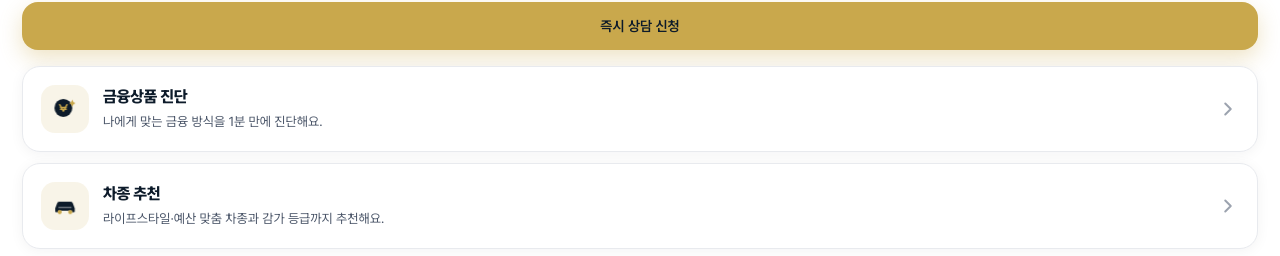
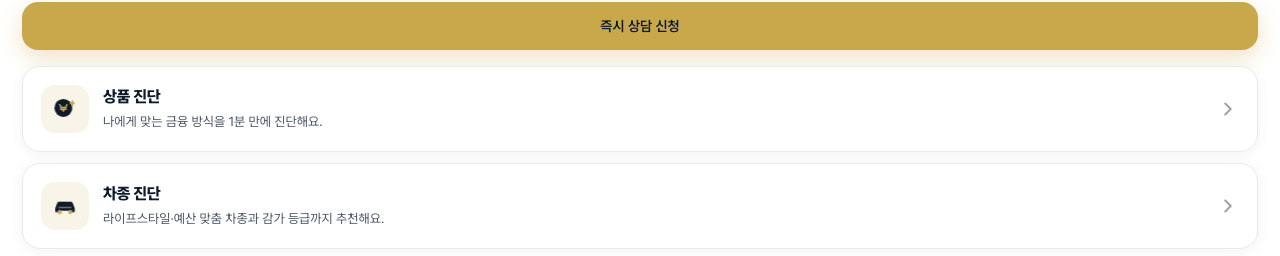
Before and after one commit to iori21y-ops/cadam, a Next.js app: page /diagnosis-preview in a window 1280 px wide. Shown: the part 438-694 px from the top of the page. Built offline with nearby package versions, Linux system fonts and the light colour scheme; no server answers.

Commit message:
AI진단 허브 카드명 변경(상품/차종 진단) + 차종 진단 푸터 제거

```diff
--- a/src/app/(redesign)/diagnosis-preview/page.tsx
+++ b/src/app/(redesign)/diagnosis-preview/page.tsx
@@ -50,14 +50,14 @@ const TOOLS: HubTool[] = [
   {
     ic: <RtIconMoney size={26} />,
     blue: false,
-    title: '금융상품 진단',
+    title: '상품 진단',
     desc: '나에게 맞는 금융 방식을 1분 만에 진단해요.',
     href: '/diagnosis-finance-preview',
   },
   {
     ic: <RtIconCar size={26} />,
     blue: false,
-    title: '차종 추천',
+    title: '차종 진단',
     desc: '라이프스타일·예산 맞춤 차종과 감가 등급까지 추천해요.',
     href: '/diagnosis-vehicle-preview',
   },
--- a/src/app/(redesign)/diagnosis-vehicle-preview/page.tsx
+++ b/src/app/(redesign)/diagnosis-vehicle-preview/page.tsx
@@ -7,7 +7,7 @@
 //   ※ 설문(diagnosis_config)·결과 저장(diagnosis_reports) 실연동 대신 프리뷰는 로컬 로직(./data) 유지.
 import React, { useCallback, useEffect, useMemo, useRef, useState } from 'react';
 import { Button } from '@/components/ui/Button';
-import { RtTopNav, RtFooter } from '@/components/rentailor/RtChrome';
+import { RtTopNav } from '@/components/rentailor/RtChrome';
 import { RtConsultSheet } from '@/components/rentailor/RtConsultSheet';
 import { RtIconSpark, RtIconCompare, RtIconLightning } from '@/components/rentailor/RtIcons';
 import { FUEL, type Car } from '@/lib/rentailor/catalog';
@@ -453,8 +453,6 @@ export default function DiagnosisVehiclePreview() {
           <RtTopNav title="차종 추천" backHref={flow.step === 'intro' ? '/diagnosis-preview' : undefined} />
           <DgProgress flow={flow} />
           <main className={(locked ? 'rt-anim-lock ' : '') + 'rt-qwrap' + (flow.dir === 'back' ? ' is-back' : '')}>{body}</main>
-          {/* 인트로에서만 공용 푸터 노출 (위저드 단계는 하단 고정 바가 차지) */}
-          {flow.step === 'intro' && <RtFooter />}
           <DgBottomBar flow={flow} onConsult={() => setSheet(true)} />
         </div>
       </div>
```
